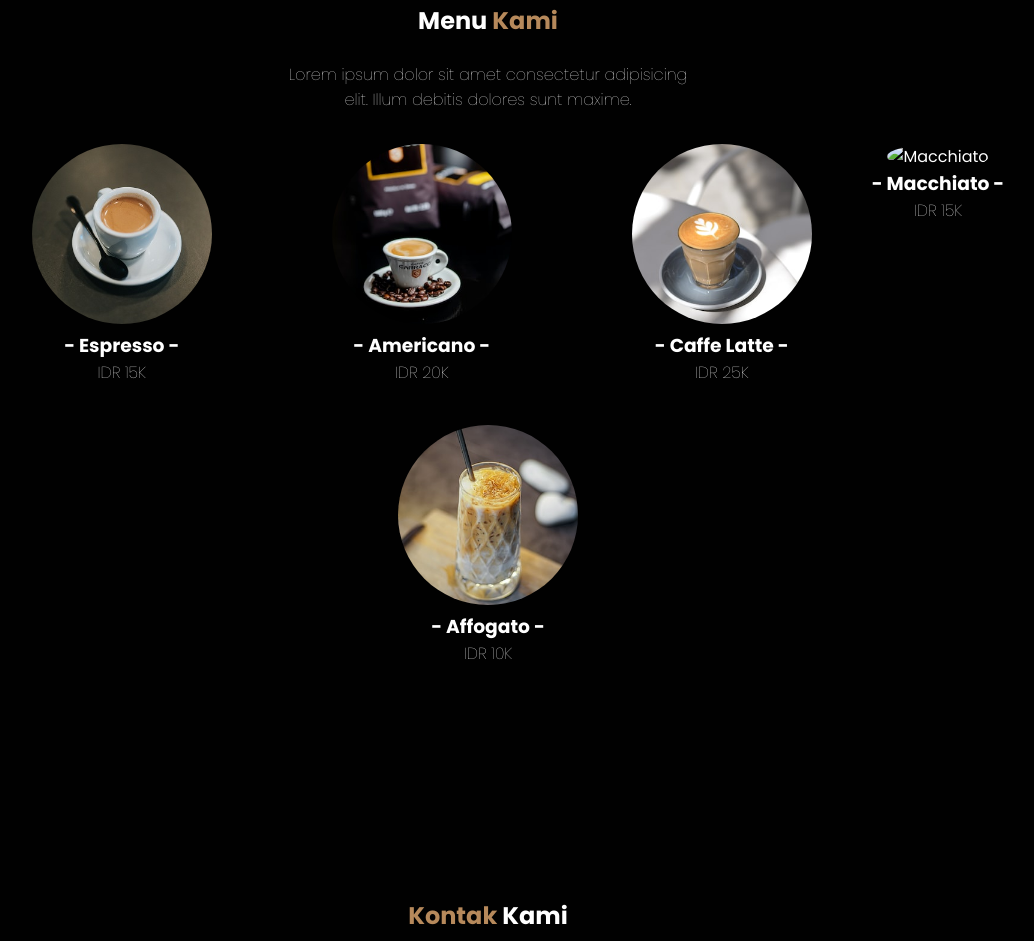
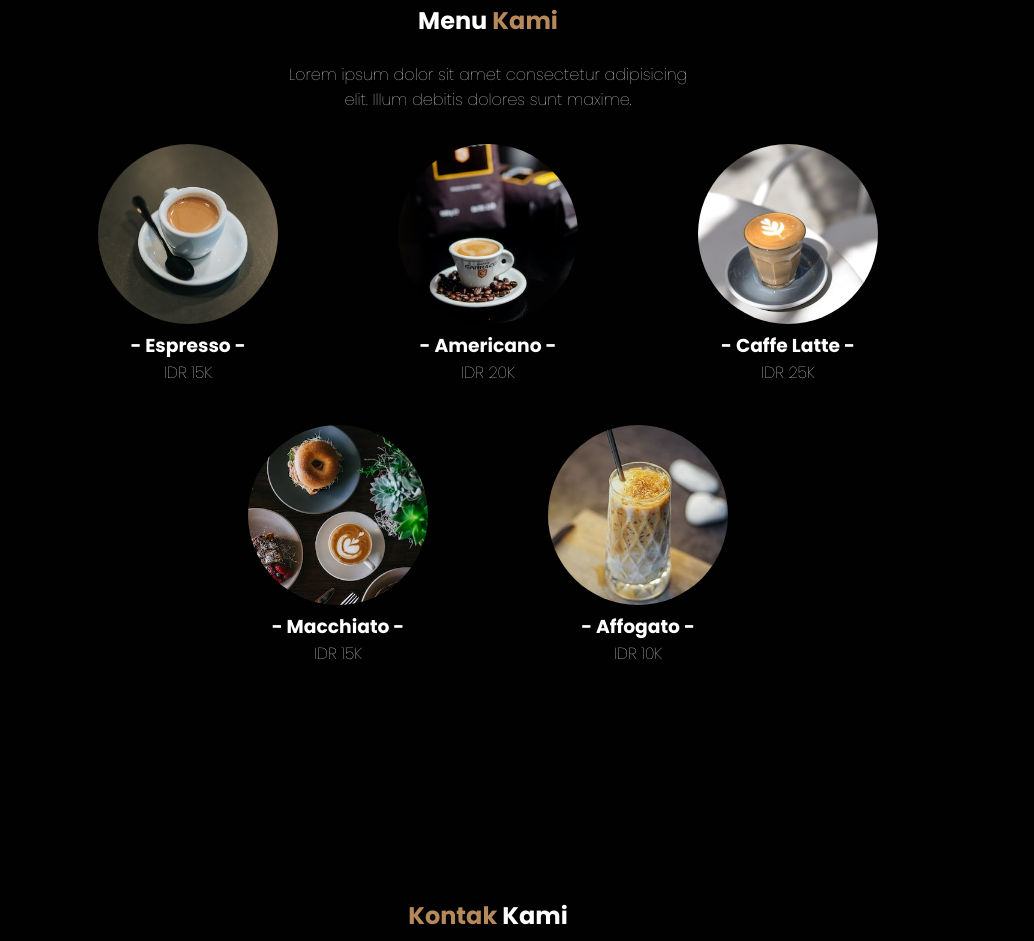
Before and after one commit to DiaUddinMaulidi/DiaUddinMaulidi.github.io, a plain HTML site: page index.html in a window 1280 px wide. Shown: the part 1562-2503 px from the top of the page, without its empty margins (152-1186 px from the left). Drawn offline with nearby package versions, Linux system fonts and the light colour scheme.

Commit message:
Mengedit img dalam indexnya

```diff
--- a/index.html
+++ b/index.html
@@ -84,7 +84,7 @@
                 <p class="menu-card-price">IDR 25K</p>
             </div>
             <div class="menu-card">
-                <img src="/belajar_html/img/Macchiato.jpeg" alt="Macchiato" class="menu-card-img">
+                <img src="img/Macchiato.jpeg" alt="Macchiato" class="menu-card-img">
                 <h3 class="menu-card-tittle">- Macchiato -</h3>
                 <p class="menu-card-price">IDR 15K</p>
             </div>
```
